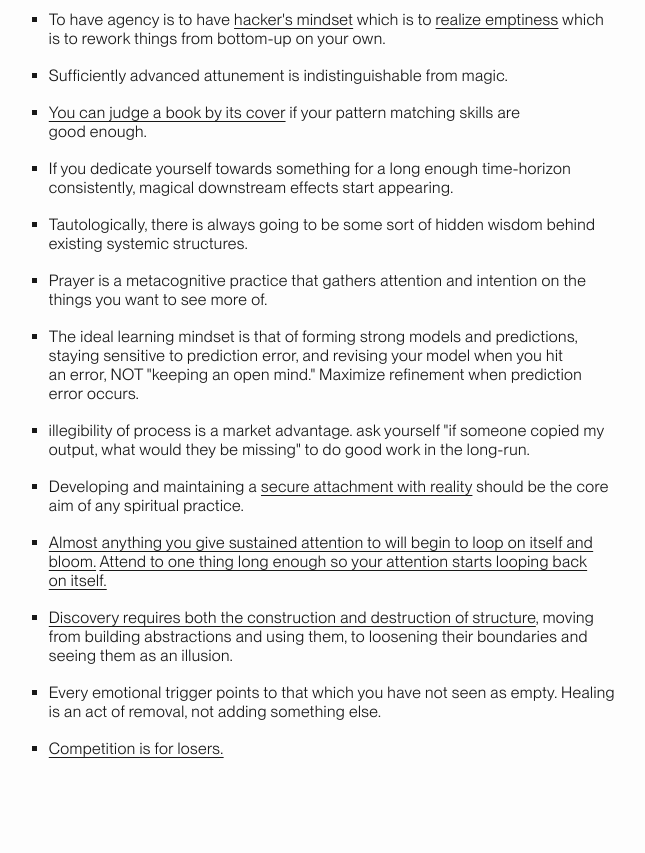
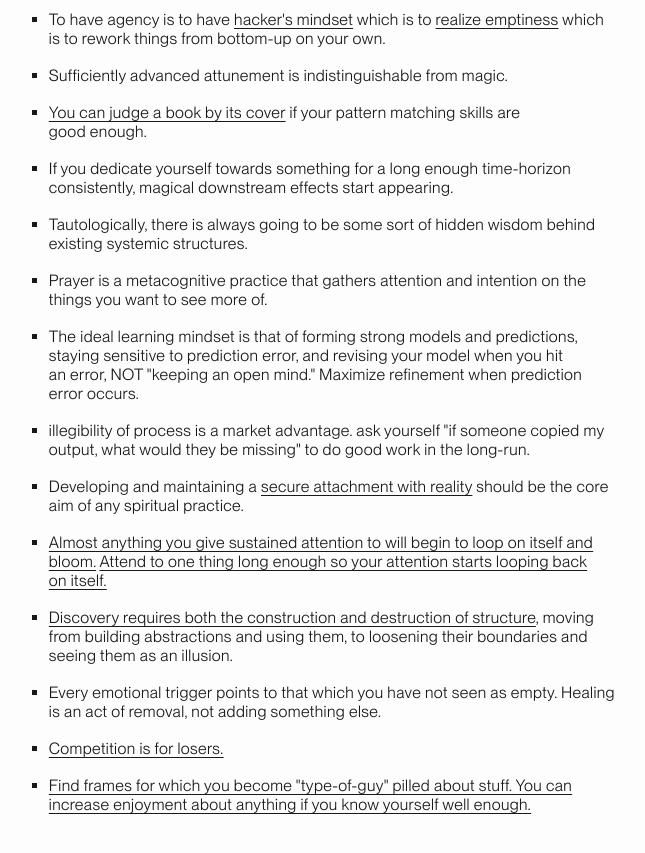
Before and after one commit to pxsswordprotected/personalsite, a Jekyll site: the page docs/principles.html, which Jekyll copies as it is, in a window 1280 px wide and 900 px high, scrolled down 4236 px. Shown: the top 853 px of the window, without its empty margins (320-965 px from the left). Built offline with Jekyll 4.4.1, drawn with Linux system fonts in a browser that asks for light colours.

Commit message:
new princ

```diff
--- a/docs/principles.html
+++ b/docs/principles.html
@@ -769,6 +769,9 @@
                         <li>
                             <a href="https://x.com/nicolas_ruf/status/2115852985482039786?a=2pz8V7wimLK8ptQUhiU&s=20" target="_blank">Competition is for losers.</a>
                         </li>
+                        <li>
+                            <a href="https://x.com/psswordprotectd/status/2117302581957472324?a=3QG4pOTW_W6-D5VT2ic&s=20" target="_blank">Find frames for which you become "type-of-guy" pilled about stuff. You can increase enjoyment about anything if you know yourself well enough.</a>
+                        </li>
                     </ul>
                 </section>
             </main>
```
